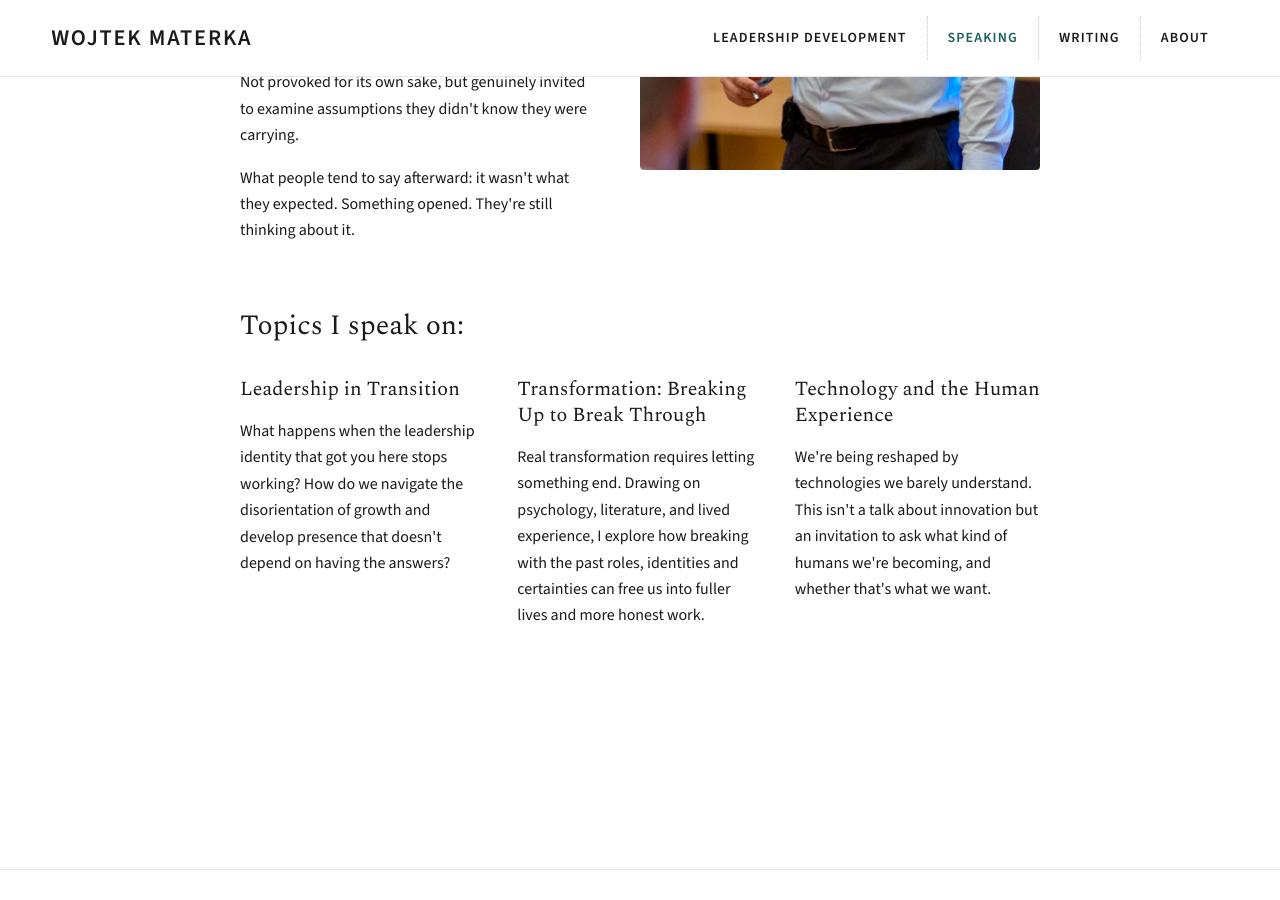
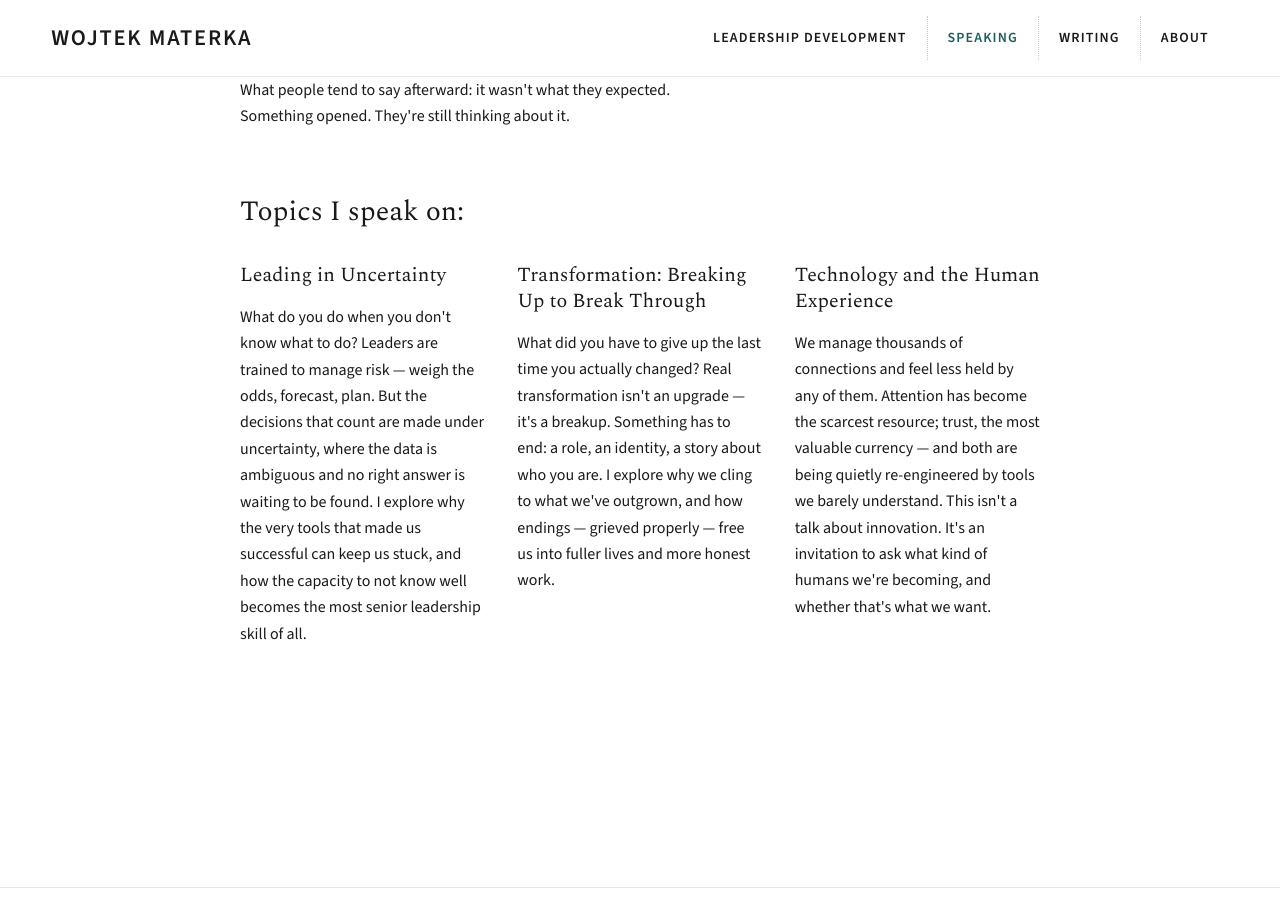
Before and after one commit to wosheesh/wmaterka, a Jekyll site: the page built from speaking.md, in a window 1280 px wide and 900 px high, scrolled down 571 px. Built offline with Jekyll 4.4.1, drawn with Linux system fonts in a browser that asks for light colours.

Commit message:
Speaking: rewrite the three talk themes
Rename "Leadership in Transition" to "Leading in Uncertainty" and
rewrite all three descriptions to open with a question to the reader.
Narrow the CEU photo from 400px to 320px.

Co-Authored-By: Claude Opus 5 (1M context) <noreply@anthropic.com>
Claude-Session: https://claude.ai/code/session_01Ur2dNBLbcYwr3mtbFik5AC

```diff
--- a/speaking.md
+++ b/speaking.md
@@ -17,7 +17,7 @@ description: "Speaking - Wojtek Materka"
             <p>I work best with audiences ready to be unsettled. Not provoked for its own sake, but genuinely invited to examine assumptions they didn't know they were carrying.</p>
             <p>What people tend to say afterward: it wasn't what they expected. Something opened. They're still thinking about it.</p>
         </div>
-        <div style="flex: 0 0 auto; max-width: 400px;">
+        <div style="flex: 0 0 auto; max-width: 320px;">
             <img src="{{ '/images/speaking/WM at CEU.jpg' | relative_url }}" alt="Wojtek Materka speaking at CEU" style="width: 100%; height: auto; border-radius: 4px;">
         </div>
     </div>
@@ -27,18 +27,18 @@ description: "Speaking - Wojtek Materka"
 
         <div class="teaching-areas">
             <div class="teaching-area">
-                <h4>Leadership in Transition</h4>
-                <p>What happens when the leadership identity that got you here stops working? How do we navigate the disorientation of growth and develop presence that doesn't depend on having the answers?</p>
+                <h4>Leading in Uncertainty</h4>
+                <p>What do you do when you don't know what to do? Leaders are trained to manage risk — weigh the odds, forecast, plan. But the decisions that count are made under uncertainty, where the data is ambiguous and no right answer is waiting to be found. I explore why the very tools that made us successful can keep us stuck, and how the capacity to not know well becomes the most senior leadership skill of all.</p>
             </div>
 
             <div class="teaching-area">
                 <h4>Transformation: Breaking Up to Break Through</h4>
-                <p>Real transformation requires letting something end. Drawing on psychology, literature, and lived experience, I explore how breaking with the past roles, identities and certainties can free us into fuller lives and more honest work.</p>
+                <p>What did you have to give up the last time you actually changed? Real transformation isn't an upgrade — it's a breakup. Something has to end: a role, an identity, a story about who you are. I explore why we cling to what we've outgrown, and how endings — grieved properly — free us into fuller lives and more honest work.</p>
             </div>
 
             <div class="teaching-area">
                 <h4>Technology and the Human Experience</h4>
-                <p>We're being reshaped by technologies we barely understand. This isn't a talk about innovation but an invitation to ask what kind of humans we're becoming, and whether that's what we want.</p>
+                <p>We manage thousands of connections and feel less held by any of them. Attention has become the scarcest resource; trust, the most valuable currency — and both are being quietly re-engineered by tools we barely understand. This isn't a talk about innovation. It's an invitation to ask what kind of humans we're becoming, and whether that's what we want.</p>
             </div>
         </div>
     </div>
```
Also changed, not shown: 1 other file.
